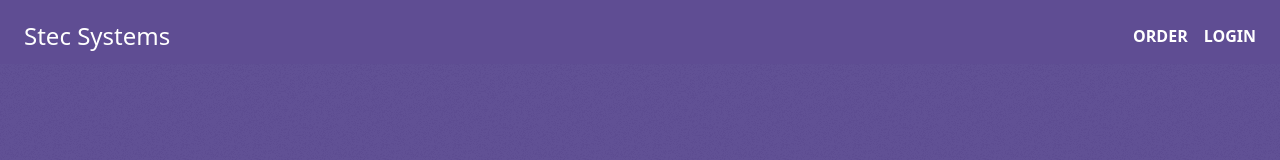
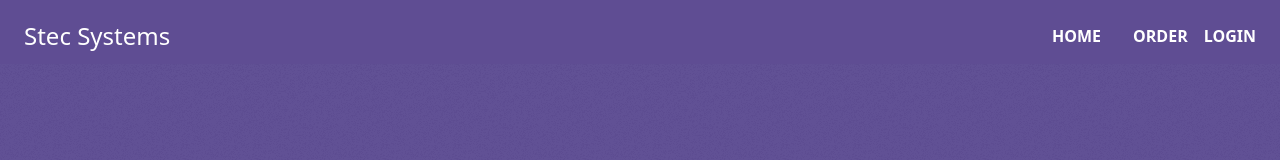
Before and after one commit to ashinlaurel/stecsyswebapp, a React (Create React App) app in the folder client/: page / in a window 1280 px wide. Shown: the top 160 px of the page. Built offline with nearby package versions, Linux system fonts and the light colour scheme; some icons are missing.

Commit message:
home to nav

```diff
--- a/client/src/Components/Navbar.js
+++ b/client/src/Components/Navbar.js
@@ -60,6 +60,15 @@ const Navbar = (props) => {
         {/* <!-- Global navigation --> */}
         <nav className="hidden md:inline " id="drop">
           <ul class="list-reset md:flex md:items-center font-bold uppercase  ">
+            <li class="md:ml-4">
+              <Link
+                onClick={() => closeDrop()}
+                class="block no-underline py-2 text-grey-darkest  md:border-none md:p-0"
+                to="/"
+              >
+                Home
+              </Link>
+            </li>
             <li class="md:ml-4">
               {isLoggedIn ? (
                 <Link
```
